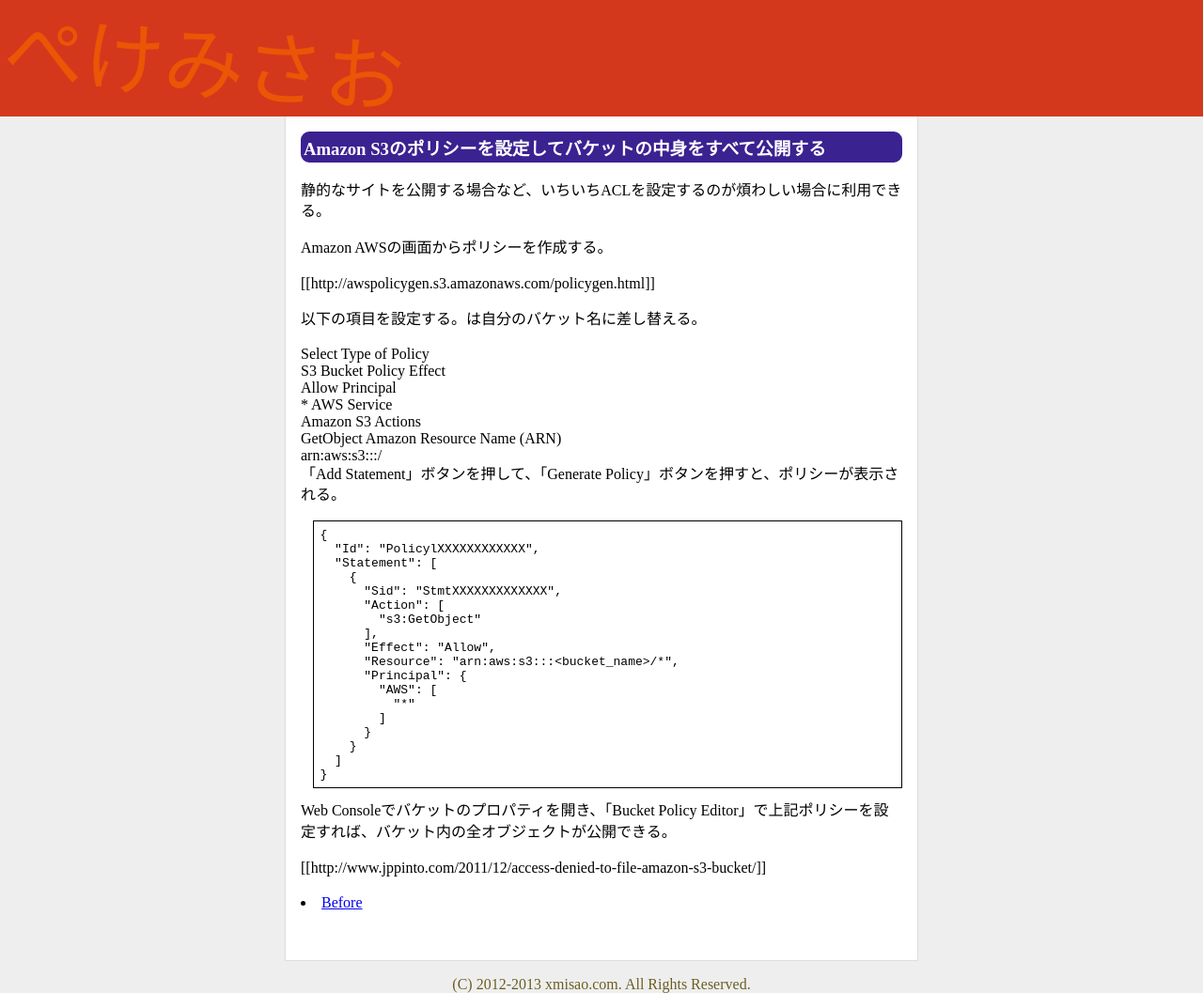
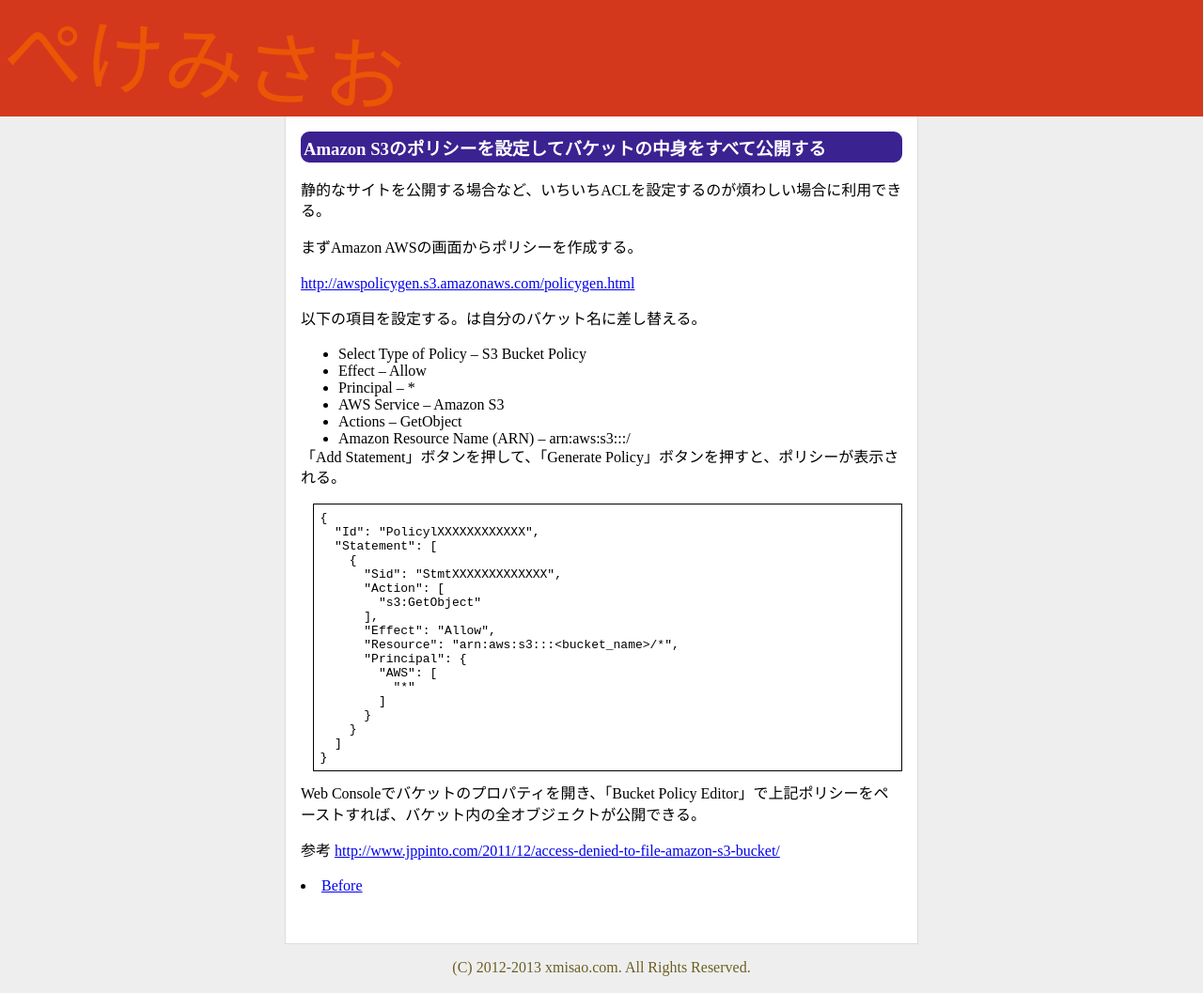
Before and after one commit to xmisao/www, a Jekyll site: the page built from _posts/2013-02-03-s3-bucket-policy.md, in a window 1280 px wide. Shown: the whole page at 94% size. Built offline with Jekyll 4.4.1, drawn with Linux system fonts in a browser that asks for light colours.

Commit message:
modify a post

```diff
--- a/_posts/2013-02-03-s3-bucket-policy.md
+++ b/_posts/2013-02-03-s3-bucket-policy.md
@@ -7,24 +7,18 @@ title: Amazon S3のポリシーを設定してバケットの中身をすべて
 
 静的なサイトを公開する場合など、いちいちACLを設定するのが煩わしい場合に利用できる。
 
-Amazon AWSの画面からポリシーを作成する。
+まずAmazon AWSの画面からポリシーを作成する。
 
-[[http://awspolicygen.s3.amazonaws.com/policygen.html]]
+[http://awspolicygen.s3.amazonaws.com/policygen.html](http://awspolicygen.s3.amazonaws.com/policygen.html)
 
 以下の項目を設定する。<bucket_name>は自分のバケット名に差し替える。
 
-Select Type of Policy
-: S3 Bucket Policy
-Effect
-: Allow
-Principal
-: *
-AWS Service
-: Amazon S3
-Actions
-: GetObject
-Amazon Resource Name (ARN)
-: arn:aws:s3:::<bucket_name>/
+* Select Type of Policy -- S3 Bucket Policy
+* Effect -- Allow
+* Principal -- *
+* AWS Service -- Amazon S3
+* Actions -- GetObject
+* Amazon Resource Name (ARN) -- arn:aws:s3:::<bucket_name>/
 
 「Add Statement」ボタンを押して、「Generate Policy」ボタンを押すと、ポリシーが表示される。
 
@@ -47,6 +41,6 @@ Amazon Resource Name (ARN)
       ]
     }
 
-Web Consoleでバケットのプロパティを開き、「Bucket Policy Editor」で上記ポリシーを設定すれば、バケット内の全オブジェクトが公開できる。
+Web Consoleでバケットのプロパティを開き、「Bucket Policy Editor」で上記ポリシーをペーストすれば、バケット内の全オブジェクトが公開できる。
 
-[[http://www.jppinto.com/2011/12/access-denied-to-file-amazon-s3-bucket/]]
+参考 [http://www.jppinto.com/2011/12/access-denied-to-file-amazon-s3-bucket/](http://www.jppinto.com/2011/12/access-denied-to-file-amazon-s3-bucket/)
```
